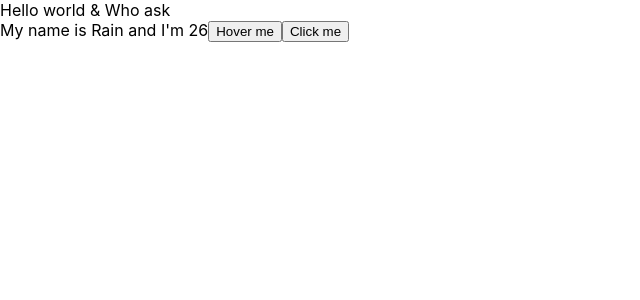
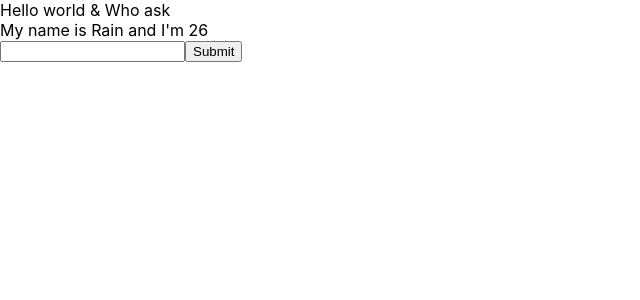
Before and after one commit to anhoang0611/react1, a React (Create React App) app: page / in a window 1280 px wide. Shown: the top 300 px of the page, without its empty margins (0-640 px from the left). Built offline with nearby package versions, Linux system fonts and the light colour scheme.

Commit message:
control form state

```diff
--- a/src/components/MyComponent.js
+++ b/src/components/MyComponent.js
@@ -23,14 +23,29 @@
     handleOnMouseOver(event) {
         // console.log(event.pageX)
     }
+
+    handleOnChange = (event) => {
+        this.setState({
+            name: event.target.value
+        })
+
+    }
+    handleOnSubmit = (event) => {
+        event.preventDefault();
+        console.log('mee')
+    }
     // JSX
     render() {
         return (
 
             <div>
                 My name is {this.state.name} and I'm {this.state.age}
-                <button onMouseOver={this.handleOnMouseOver}>Hover me</button>
-                <button onClick={(event) => { this.handleClick(event) }}>Click me</button>
+
+                <form onSubmit={(event) => this.handleOnSubmit(event)}>
+                    <input type="text" onChange={(event) => this.handleOnChange(event)} />
+                    <button>Submit</button>
+
+                </form>
             </div>
         );
     }
```
